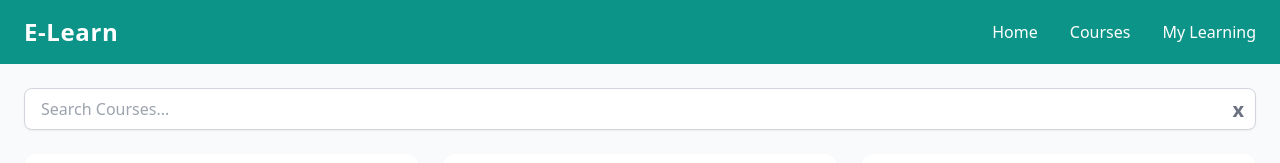
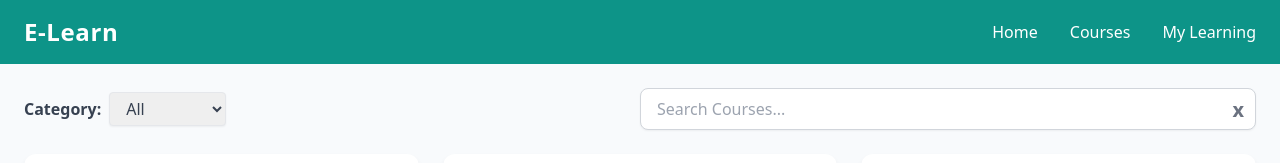
Before and after one commit to Nithya3038/E-learn, a React (Vite) app: page /courses in a window 1280 px wide. Shown: the top 163 px of the page. Built offline with nearby package versions, Linux system fonts and the light colour scheme.

Commit message:
feat:Added category filter

```diff
--- a/package.json
+++ b/package.json
@@ -16,6 +16,7 @@
     "react": "^19.1.0",
     "react-dom": "^19.1.0",
     "react-router-dom": "^7.7.1",
+    "react-youtube": "^10.1.0",
     "tailwindcss": "^3.4.17"
   },
   "devDependencies": {
--- a/src/data/mockCourse.js
+++ b/src/data/mockCourse.js
@@ -7,6 +7,7 @@ const mockCourse = [
     videoURL: "https://www.youtube.com/embed/SqcY0GlETPk",
     instructor: "Jane Doe",
     thumbnail: "https://img.youtube.com/vi/SqcY0GlETPk/hqdefault.jpg",
+    category : "Frontend",
     progress: 70,
     completed: false
   },
@@ -18,6 +19,7 @@ const mockCourse = [
     videoURL: "https://www.youtube.com/embed/W6NZfCO5SIk",
     instructor: "John Smith",
     thumbnail: "https://img.youtube.com/vi/W6NZfCO5SIk/hqdefault.jpg",
+    category : "Frontend",
     progress: 80,
     completed: false
   },
@@ -29,6 +31,7 @@ const mockCourse = [
     videoURL: "https://www.youtube.com/embed/6biMWgD6_JY",
     instructor: "Emily Zhang",
     thumbnail: "https://img.youtube.com/vi/6biMWgD6_JY/hqdefault.jpg",
+    category : "Frontend",
     progress: 100,
     completed: true
   },
@@ -40,6 +43,7 @@ const mockCourse = [
     videoURL: "https://www.youtube.com/embed/TlB_eWDSMt4",
     instructor: "Raj Patel",
     thumbnail: "https://img.youtube.com/vi/TlB_eWDSMt4/hqdefault.jpg",
+    category : "Backend",
     progress: 0,
     completed: false
   },
@@ -51,6 +55,7 @@ const mockCourse = [
     videoURL: "https://www.youtube.com/embed/-MTSQjw5DrM",
     instructor: "Sarah Lee",
     thumbnail: "https://img.youtube.com/vi/-MTSQjw5DrM/hqdefault.jpg",
+    category : "Backend",
     progress: 20,
     completed: false
   },
@@ -60,6 +65,7 @@ const mockCourse = [
     description: "NoSQL database fundamentals.",
     details: "Learn CRUD operations, schema design, and data modeling in MongoDB.",
     videoURL: "https://www.youtube.com/embed/c2M-rlkkT5o",
+    category : "Database",
     instructor: "Ahmed Khan",
     thumbnail: "https://img.youtube.com/vi/c2M-rlkkT5o/hqdefault.jpg",
     progress: 60,
@@ -73,6 +79,7 @@ const mockCourse = [
     videoURL: "https://www.youtube.com/embed/UB1O30fR-EE&t=28s",
     instructor: "Nina Patel",
     thumbnail: "https://img.youtube.com/vi/UB1O30fR-EE/hqdefault.jpg",
+    category : "Frontend",
     progress: 100,
     completed: true
   },
@@ -84,6 +91,7 @@ const mockCourse = [
     videoURL: "https://www.youtube.com/embed/R9I85RhI7Cg",
     instructor: "Tom Gregory",
     thumbnail: "https://img.youtube.com/vi/R9I85RhI7Cg/hqdefault.jpg",
+    category : "Frontend",
     progress: 35,
     completed: false
   },
@@ -95,6 +103,7 @@ const mockCourse = [
     videoURL: "https://www.youtube.com/embed/S7XpTAnSDL4",
     instructor: "Anna Lee",
     thumbnail: "https://img.youtube.com/vi/S7XpTAnSDL4/hqdefault.jpg",
+    category : "Tools",
     progress: 55,
     completed: false
   },
@@ -106,6 +115,7 @@ const mockCourse = [
     videoURL: "https://www.youtube.com/embed/ahCwqrYpIuM",
     instructor: "Chris Miller",
     thumbnail: "https://img.youtube.com/vi/ahCwqrYpIuM/hqdefault.jpg",
+    category : "Frontend",
     progress: 0,
     completed: false
   },
@@ -117,6 +127,7 @@ const mockCourse = [
     videoURL: "https://www.youtube.com/embed/943D7U74_sQ",
     instructor: "Monica Green",
     thumbnail: "https://img.youtube.com/vi/943D7U74_sQ/hqdefault.jpg",
+    category : "Frontend",
     progress: 10,
     completed: false
   },
@@ -128,6 +139,7 @@ const mockCourse = [
     videoURL:"https://www.youtube.com/embed/1rP_yHj2dqg",
     instructor: "Samuel Osei",
     thumbnail: "https://img.youtube.com/vi/1rP_yHj2dqg/hqdefault.jpg",
+    category : "Frontend",
     progress: 25,
     completed: false
   },
@@ -139,6 +151,7 @@ const mockCourse = [
     videoURL:"https://www.youtube.com/embed/9kRgVxULbag&t=282s",
     instructor: "Linda Jones",
     thumbnail: "https://img.youtube.com/vi/9kRgVxULbag/hqdefault.jpg",
+    category : "Tools",
     progress: 65,
     completed: false
   },
@@ -150,6 +163,7 @@ const mockCourse = [
     videoURL:"https://www.youtube.com/embed/Zq5fmkH0T78",
     instructor: "Kevin Wu",
     thumbnail: "https://img.youtube.com/vi/Zq5fmkH0T78/hqdefault.jpg",
+    category : "Frontend",
     progress: 70,
     completed: false
   },
@@ -161,6 +175,7 @@ const mockCourse = [
     videoURL:"https://www.youtube.com/embed/O3BUHwfHf84",
     instructor: "Alex Rivera",
     thumbnail: "https://img.youtube.com/vi/O3BUHwfHf84/hqdefault.jpg",
+    category : "Full-stack",
     progress: 90,
     completed: false
   }
--- a/src/pages/Course.jsx
+++ b/src/pages/Course.jsx
@@ -5,6 +5,7 @@ import mockCourse from '../data/mockCourse';
 const Course=()=>{
     const[courses,setCourses]=useState([]);
     const [search,setSearch]=useState('');
+    const [category, setCategory]=useState('All');
 
     useEffect(()=>{
         setCourses(mockCourse);
@@ -14,13 +15,32 @@ const Course=()=>{
       setSearch('');
     }
 
-    const filteredCourses= courses.filter((course) =>
-    course.title.toLowerCase().includes(search.toLowerCase()));
+    const categories = ['All', ...new Set(mockCourse.map(course=>course.category))];
+
+    const filteredCourses= courses.filter((course)=>{
+    const matchesSearch= course.title.toLowerCase().includes(search.toLowerCase());
+    const matchesCategory = category === 'All'||course.category === category;
+    return matchesSearch && matchesCategory;
+  });
 
     return(
         <div className="p-6 min-h-screen bg-slate-50">
 
-          <div className="relative mb-6">
+        <div className="flex flex-col md:flex-row md:items-center md:justify-between gap-4 mb-6">
+        <div>
+          <label className="mr-2 font-semibold text-gray-700">Category:</label>
+          <select
+            value={category}
+            onChange={(e)=>setCategory(e.target.value)}
+            className="px-3 py-1 border rounded shadow-sm text-gray-700">
+
+            {categories.map(category => (
+              <option key={category} value={category}>{category}</option>))
+            }
+          </select>
+        </div>
+
+          <div className="relative w-full md:w-1/2">
             <input
               type="text"
               placeholder="Search Courses..."
@@ -30,6 +50,7 @@ const Course=()=>{
 
               <button onClick={handleClear}
               className="absolute right-3 top-2 text-gray-500 hover:text-gray-700 text-xl font-bold">x</button>
+          </div>
           </div>
 
         <div className="grid md:grid-cols-2 lg:grid-cols-3 gap-6">
--- a/src/pages/MyLearning.jsx
+++ b/src/pages/MyLearning.jsx
@@ -21,9 +21,16 @@ const MyLearning=()=>{
                             <h3 className="font-semibold">{course.title}</h3>
                              <p className="text-sm text-gray-600 mb-2">By {course.instructor}</p>
 
+                        <div className="w-full bg-gray-200 h-2 rounded-full">
+
+                        <div className="bg-teal-500 h-2 rounded-full"
+                         style={{ width:`${course.progress}%`}}></div>
+
+                        </div>
+                        <p className="text-xs text-gray-500">{course.progress}% completed</p>
+
                             <Link to={`/course/${course.id}`}
                              className="text-xs text-teal-600 underline">Continue</Link>
-
                         </div>
                     ))}
                 </div>
```
Also changed, not shown: 1 other file (tests, documents, lock files or other folders).
